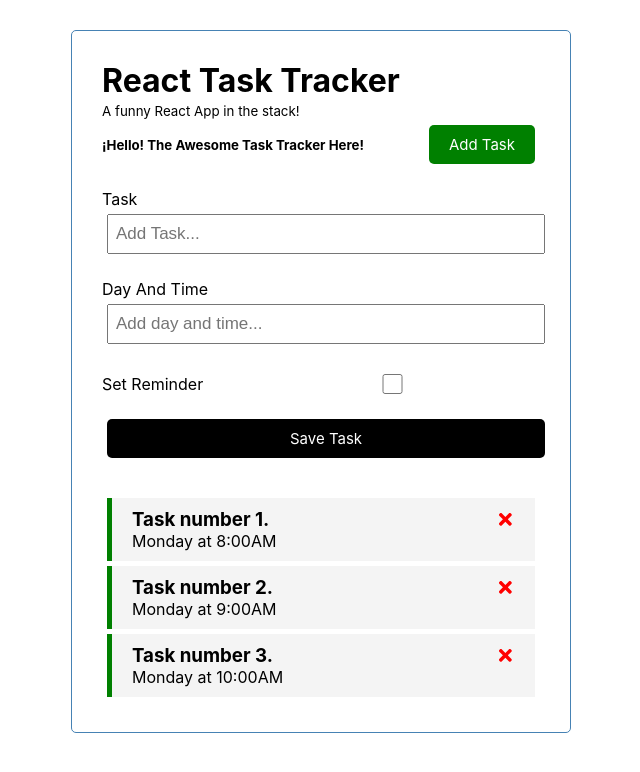
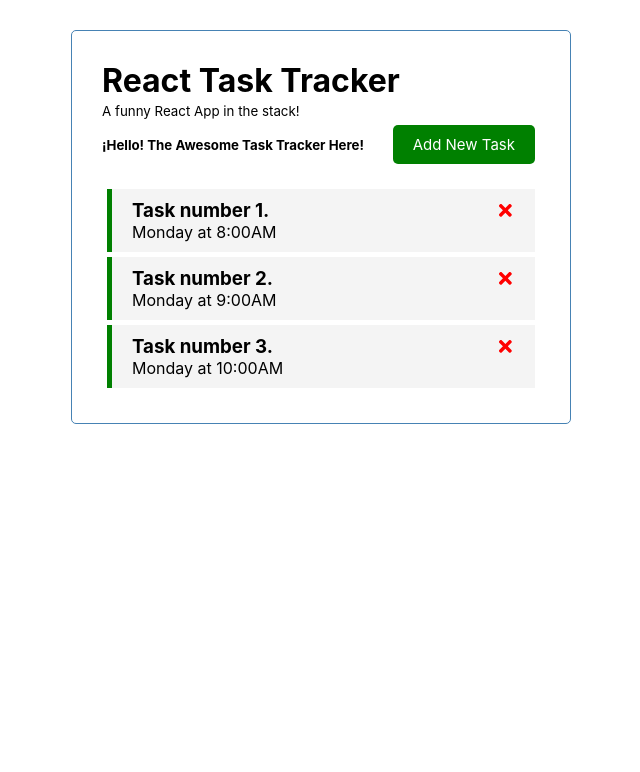
Before and after one commit to andrescanm/react-task-tracker, a React (Create React App) app: page / in a window 1280 px wide. Shown: the top 772 px of the page, without its empty margins (319-959 px from the left). Built offline with nearby package versions, Linux system fonts and the light colour scheme.

Commit message:
ShowAddTask state - Button toggle.

```diff
--- a/src/App.js
+++ b/src/App.js
@@ -4,6 +4,7 @@
 import Tasks from "./components/tasks";
 
 function App() {
+  const [showAddTask, setShowAddTask] = useState(false);
   const [tasks, setTasks] = useState([
     {
       id: 1,
@@ -29,7 +30,7 @@
 
   const addTask = (task) => {
     const id = Math.floor(Math.random() * 10000 + 1);
-    const newTask = {id, ...task};
+    const newTask = { id, ...task };
     setTasks([...tasks, newTask]);
   }
 
@@ -40,9 +41,9 @@
   const toggleReminder = (id) => {
     setTasks(
       tasks.map(
-        (task)=>
+        (task) =>
           task.id === id
-            ? {...task, reminder:!task.reminder}
+            ? { ...task, reminder: !task.reminder }
             : task
       )
     );
@@ -52,11 +53,11 @@
     <div className="container">
       <h1>React {appName}</h1>
       <small> {appDescription} </small>
-      <Header />
-      <AddTask onAdd={addTask} />
-      { tasks.length>0
-          ? <Tasks tasks={tasks} onDelete={deleteTask} onToggle={toggleReminder}/>
-          : 'No Task to show!' }
+      <Header onAdd={() => { setShowAddTask(!showAddTask) }} showAdd={showAddTask} />
+      {showAddTask && <AddTask onAdd={addTask} />}
+      {tasks.length > 0
+        ? <Tasks tasks={tasks} onDelete={deleteTask} onToggle={toggleReminder} />
+        : 'No Task to show!'}
     </div>
   );
 }
--- a/src/components/header.js
+++ b/src/components/header.js
@@ -1,16 +1,14 @@
 import PropTypes from "prop-types"
 import Button from "./button"
 
-const Header = ( {title} ) => {
-
-    const onClickButtonAddTask = (e) => {
-        console.log("Click", e);
-    }
-
+const Header = ( {title , onAdd, showAdd} ) => {
     return (
       <div className="header">
           <h5> {title} </h5>
-          <Button color='green' text='Add Task' onClick={onClickButtonAddTask} />
+          <Button
+            color={showAdd ? 'red' : 'green'}
+            text={showAdd ? 'Cancel' : 'Add New Task'}
+            onClick={onAdd} />
       </div>
   )
 }
```
Lines whose indentation alone changed are shown as unchanged.
